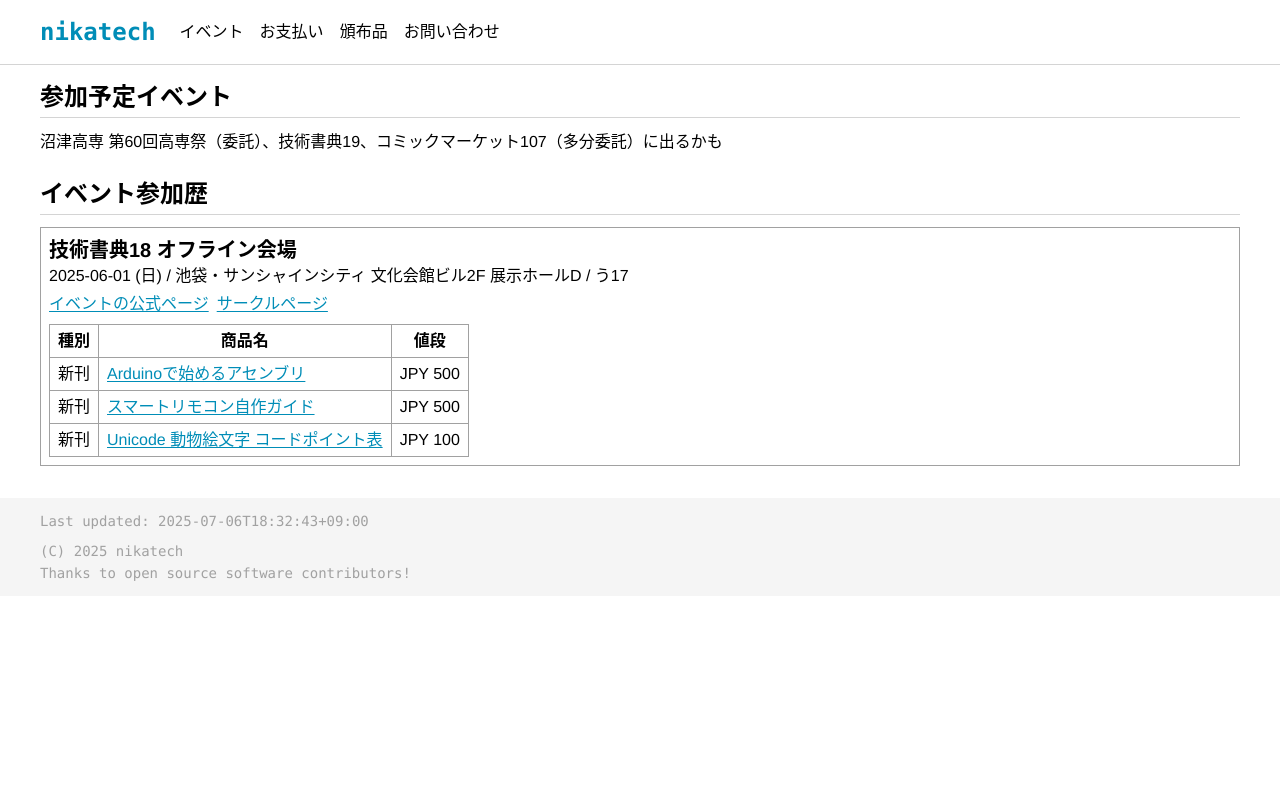
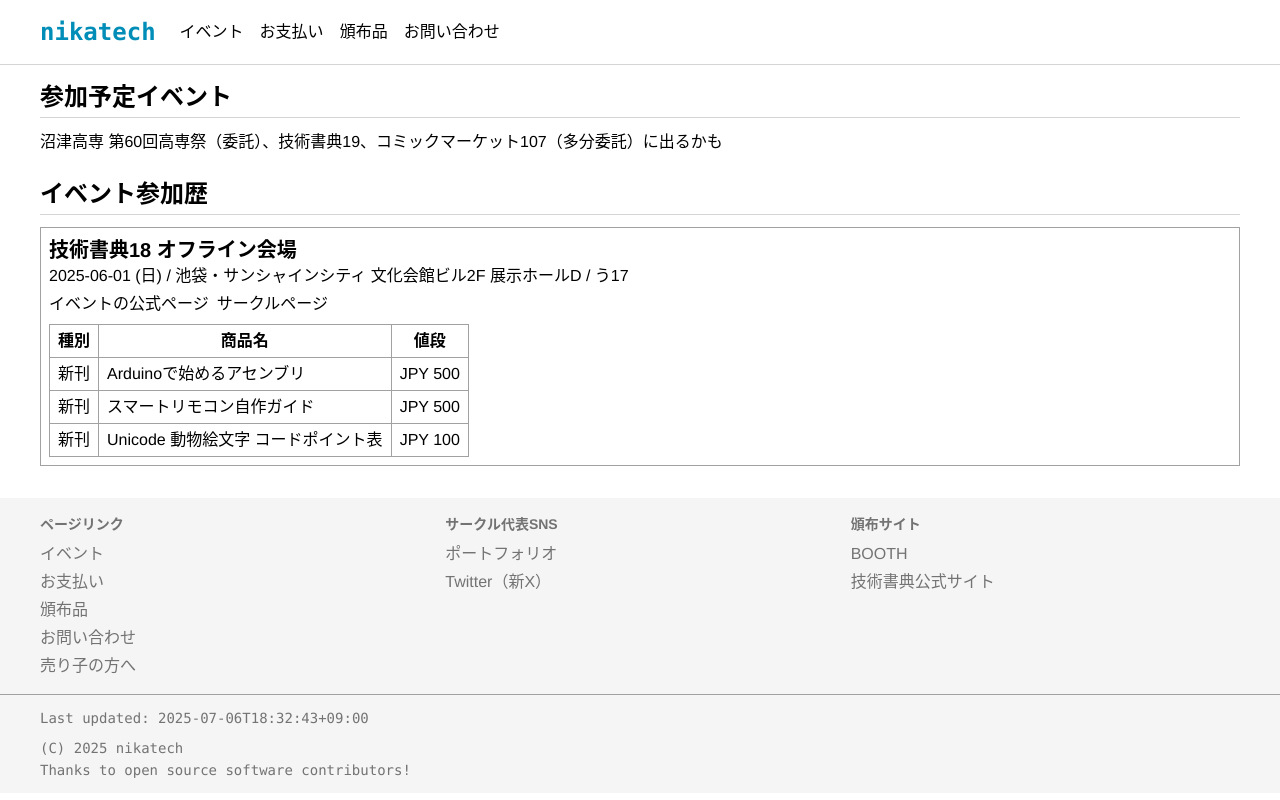
Before and after one commit to nikachu2012/nikatech-site, a Next.js app: page /event in a window 1280 px wide. Built offline with nearby package versions, Linux system fonts and the light colour scheme.

Commit message:
[add] フッターにリンクまとめを追加

```diff
--- a/app/(default)/globals.css
+++ b/app/(default)/globals.css
@@ -15,7 +15,7 @@
   }
 } */
 
-a {
+.link {
   color: #008db7;
   text-decoration: underline;
   text-underline-offset: 2px;
--- a/components/HeaderFooter.tsx
+++ b/components/HeaderFooter.tsx
@@ -13,6 +13,15 @@ const linkList: {
         { title: "頒布品", href: "/item" },
         { title: "お問い合わせ", href: "/contact" },
     ]
+
+
+function FooterLink({ href, children, className, newtab }: { href: string, children: ReactNode, className?: string, newtab?: boolean }) {
+    return <Link href={href} target={newtab ? "_blank" : undefined}>
+        <span className={`hover:underline underline-offset-2 ${className}`}>
+            {children}
+        </span>
+    </Link>
+}
 
 
 export default function HeaderFooter({ children }: { children: ReactNode }) {
@@ -63,8 +72,31 @@ export default function HeaderFooter({ children }: { children: ReactNode }) {
                 {children}
             </div>
         </div>
-        <footer className="w-full text-neutral-400 p-4 bg-neutral-100">
-            <div className="w-full lg:w-[1200px] m-auto font-mono text-sm">
+        <footer className="w-full text-neutral-500 bg-neutral-100">
+            <div className="w-full lg:w-[1200px] m-auto grid grid-cols-3 py-4 gap-4">
+                <div className="flex flex-col gap-1">
+                    <div className="font-bold text-sm mb-1">ページリンク</div>
+                    <FooterLink href="/event">イベント</FooterLink>
+                    <FooterLink href="/payment">お支払い</FooterLink>
+                    <FooterLink href="/item">頒布品</FooterLink>
+                    <FooterLink href="/contact">お問い合わせ</FooterLink>
+                    <FooterLink href="/forclerk">売り子の方へ</FooterLink>
+                </div>
+
+                <div className="flex flex-col gap-1">
+                    <div className="font-bold text-sm mb-1">サークル代表SNS</div>
+                    <FooterLink href="https://portfolio.nikachu.net" newtab>ポートフォリオ</FooterLink>
+                    <FooterLink href="https://twitter.com/nikachu2012" newtab>Twitter（新X）</FooterLink>
+                </div>
+
+                <div className="flex flex-col gap-1">
+                    <div className="font-bold text-sm mb-1">頒布サイト</div>
+                    <FooterLink href="https://nikatech.booth.pm/" newtab>BOOTH</FooterLink>
+                    <FooterLink href="https://techbookfest.org/organization/KdLZ1mQYzBTzyyz68x2UX" newtab>技術書典公式サイト</FooterLink>
+                </div>
+            </div>
+            <hr className="text-neutral-400" />
+            <div className="w-full lg:w-[1200px] m-auto font-mono text-sm py-4">
                 <div className="flex flex-col flex-wrap gap-2">
                     <span className="leading-none">Last updated: {GetDateISO8601String(new Date(Date.now()))}</span>
                 </div>
```
